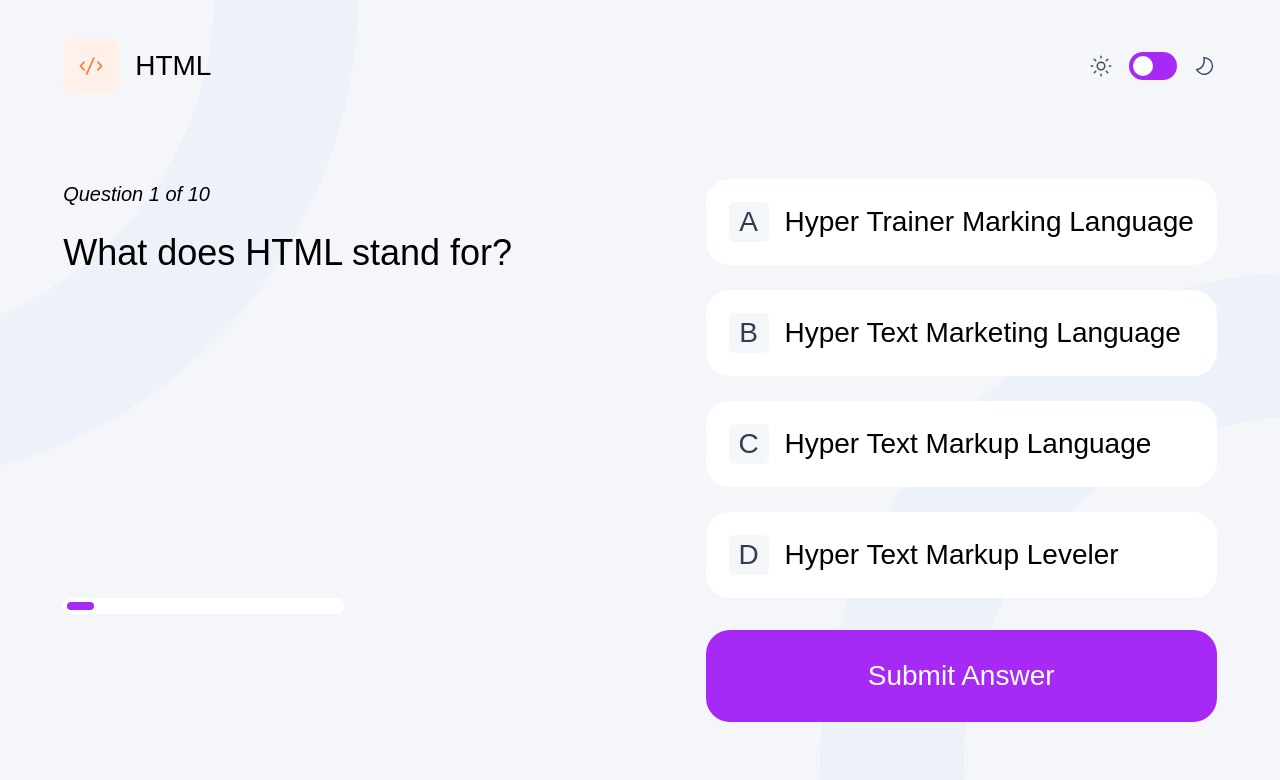
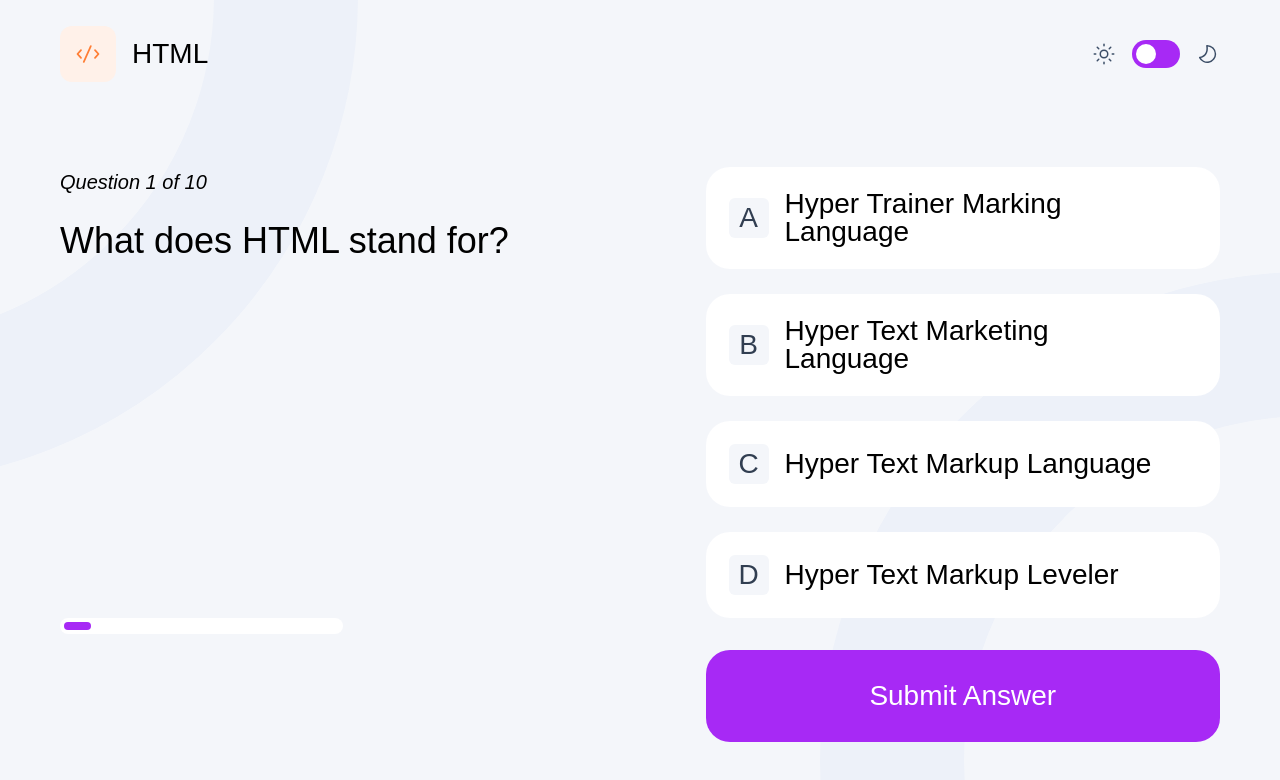
Before and after one commit to NikitaVologdin/Frontend-Quiz-app, a React (Vite) app: page / in a window 1280 px wide. Both pictures are taken after a click on the button "HTML". Shown: the top 780 px of the page. Built offline with nearby package versions, Linux system fonts and the light colour scheme.

Commit message:
improved styles

```diff
--- a/src/sass/style.sass
+++ b/src/sass/style.sass
@@ -108,7 +108,7 @@ body.dark
     line-height: 100%
     font-weight: 500
     padding: 12px
-    padding-right: 50px
+    padding-right: 60px
     &__icon
         padding: 8px
         display: grid
@@ -374,6 +374,8 @@ body.dark
             @include mixins.heading-s-medium
             font-weight: 500
     .item
+        padding-right: 60px
+
         &__icon
             margin-right: 32px
     .question
@@ -468,6 +470,8 @@ body.dark
         &__warning
             grid-column: 2
             grid-row: 2
+    .item
+        padding-right: 60px
 
     .question
         grid-column: span 2
```
